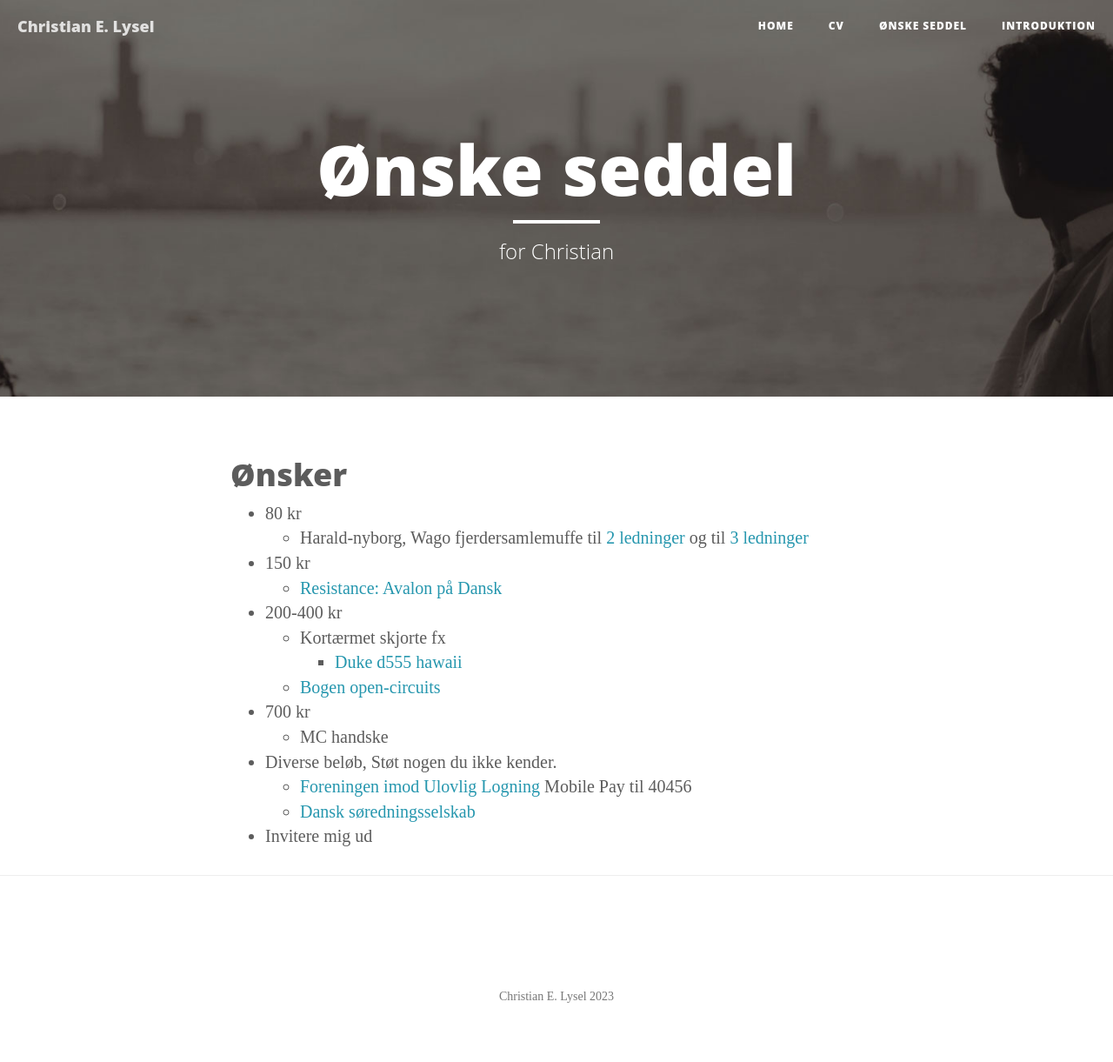
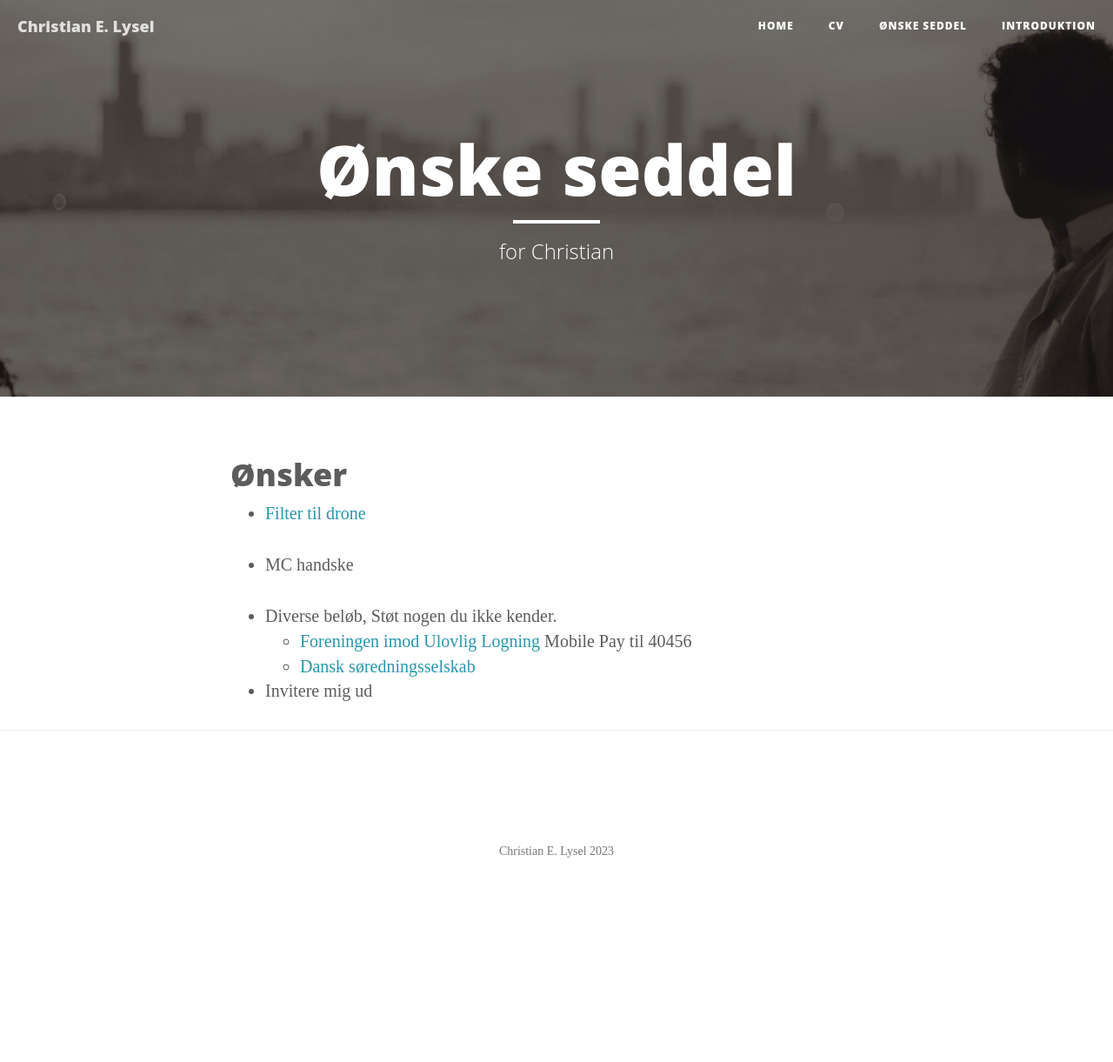
Before and after one commit to clysel/christian.lysel.net, a Jekyll site: the page built from gave.markdown, in a window 1280 px wide. Shown: the whole page at 87% size. Built offline with Jekyll 4.4.1, drawn with Linux system fonts in a browser that asks for light colours; after the commit the page ends 1054 px from its top, so only the background shows below that.

Commit message:
Update gave.markdown

```diff
--- a/gave.markdown
+++ b/gave.markdown
@@ -6,16 +6,8 @@ header-img: "img/about-bg.jpg"
 ---
 # Ønsker
 
-* 80 kr
-  * Harald-nyborg, Wago fjerdersamlemuffe til [2 ledninger](https://www.harald-nyborg.dk/wago-fjedersamlemuffe-til-2-ledninger-16-pak) og til [3 ledninger](https://www.harald-nyborg.dk/wago-fjedersamlemuffe-til-3-ledninger-12-pak)
-* 150 kr
-  * [Resistance: Avalon på Dansk](https://www.hyggeonkel.dk/produkt/resistance-avalon-scandinavian)
-* 200-400 kr
-  * Kortærmet skjorte fx
-    * [Duke d555 hawaii](https://www.storedrenge.dk/herretoej-372/skjorter-239/skjorter-m-korte-aermer-332/hvid-hawaii-skjorte-k-ae-kamro-27484.html)
-  * [Bogen open-circuits](https://www.saxo.com/dk/open-circuits_bog_9781718502345)
-* 700 kr
-  * MC handske
+* [Filter til drone](https://www.amazon.de/dp/B0B18KHLF8/?tag=prdk-ce0d-21&creative=22662&creativeASIN=B0B2PGXBC6&linkCode=df0&th=1)
+* MC handske
 
 * Diverse beløb, Støt nogen du ikke kender.
   * [Foreningen imod Ulovlig Logning](https://ulovliglogning.dk/#wannahelp) Mobile Pay til 40456
```
